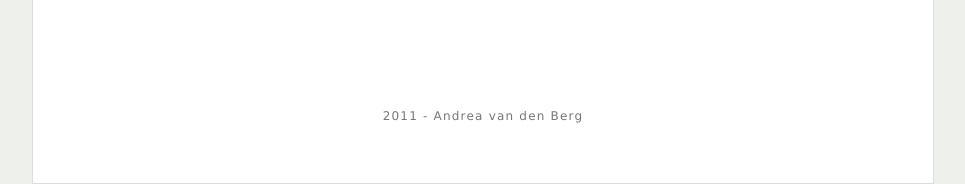
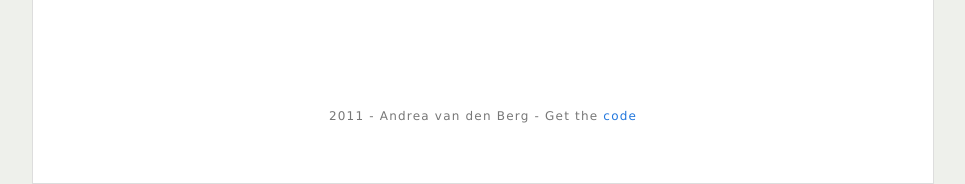
Before and after one commit to Bergvca/andreavandenberg.nl, a Flask app: page / in a window 1280 px wide. Shown: the part 814-998 px from the top of the page, without its empty margins (157-1122 px from the left). Run offline with Flask 2, Linux system fonts and the light colour scheme; data that the repository does not hold is empty; parts of the project's set-up code (start-up, migrations or seed data) failed here and were passed over; some libraries are stand-ins or nearby versions.

Commit message:
updated index.html

```diff
--- a/templates/index.html
+++ b/templates/index.html
@@ -33,7 +33,7 @@
 		{% block content %}
 
 		{% endblock %}
-		<div id="footer">2011 - Andrea van den Berg </div>
+		<div id="footer">2011 - Andrea van den Berg - Get the <a href="https://github.com/GateCrash3r/andreavandenberg.nl">code</a></div>
 		<script type="text/javascript">
 			jQuery(document).ready(function($) {
 				// We only want these styles applied when javascript is enabled
```
